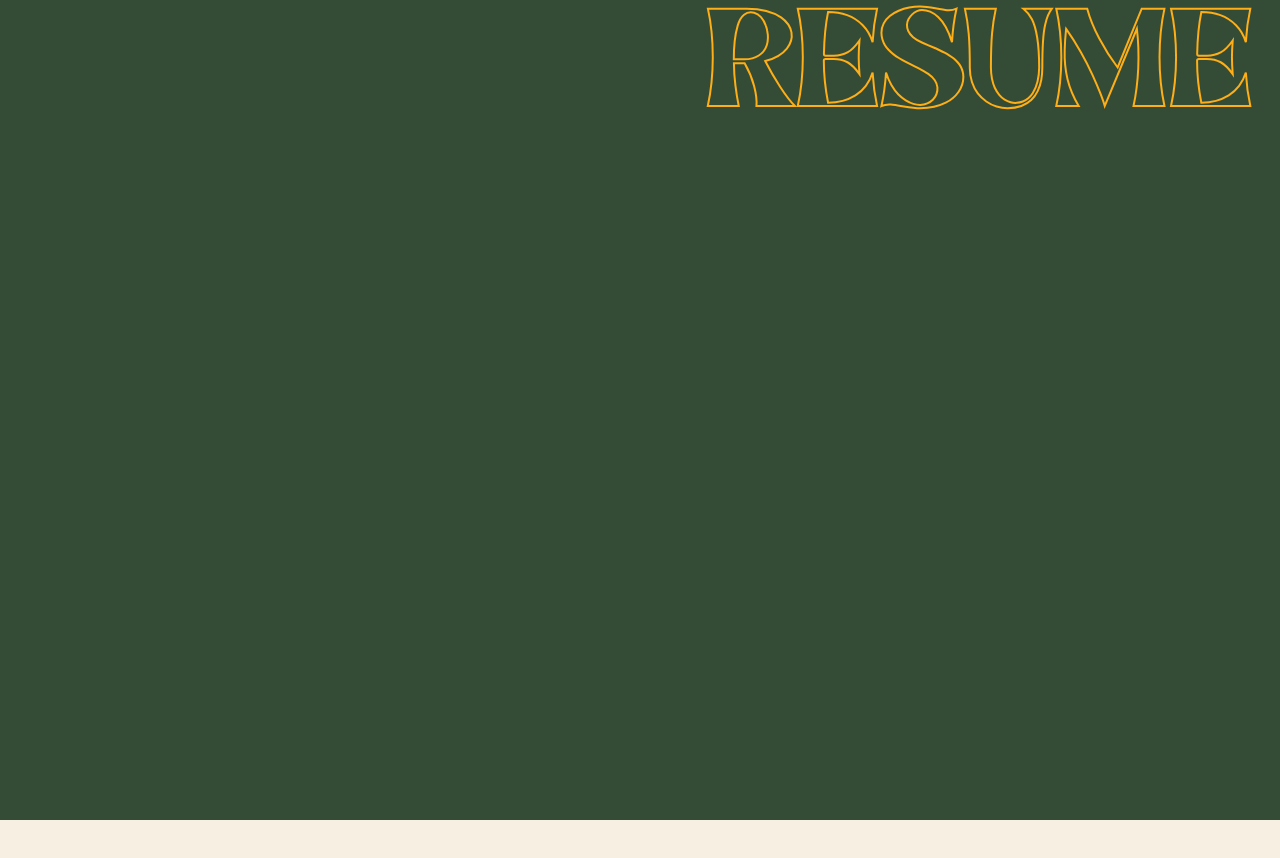
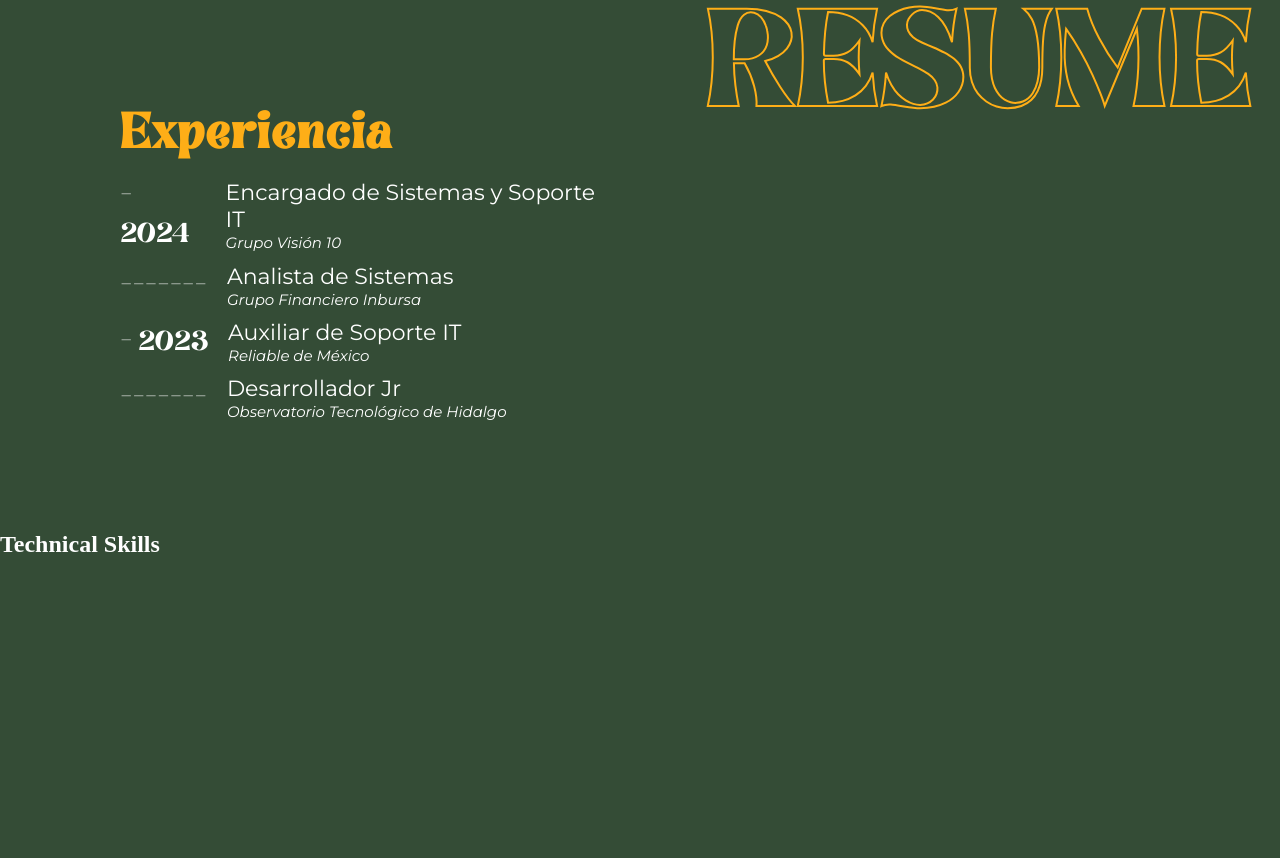
Before and after one commit to BranDev103/Portfolio-BGL, a plain HTML site: page index.html in a window 1280 px wide. Shown: the part 1730-2588 px from the top of the page. Drawn offline with nearby package versions, Linux system fonts and the light colour scheme.

Commit message:
Experiencia

```diff
--- a/assets/styles.css
+++ b/assets/styles.css
@@ -34,7 +34,8 @@ body {
 
 /************************* PRESENTACION ***************************************************/
 .presenta {
-  min-height: 100vh; /* */
+  min-height: 100vh;
+  /* */
   display: flex;
   flex-direction: column;
   justify-content: center;
@@ -42,7 +43,8 @@ body {
 }
 
 .container-p {
-  margin-top: 12em; /* */
+  margin-top: 12em;
+  /* */
   width: 80%;
   display: flex;
   flex-direction: column;
@@ -221,7 +223,7 @@ body {
   padding: 10px 0;
 }
 
-.contact_info{
+.contact_info {
   display: flex;
   flex-direction: column;
   margin: 0 2em;
@@ -248,7 +250,7 @@ body {
   background-color: #DB4437;
 }
 
-.fecha_nacimiento{
+.fecha_nacimiento {
   position: absolute;
   background-color: var(--color-orange);
   color: var(--color-black);
@@ -262,7 +264,7 @@ body {
   z-index: 4;
 }
 
-.nationality{
+.nationality {
   position: absolute;
   background-color: var(--color-orange);
   color: var(--color-black);
@@ -284,7 +286,7 @@ body {
   z-index: -1;
 }
 
-.contact .title_back{
+.contact .title_back {
   font-family: var(--font-titulos);
   color: transparent;
   -webkit-text-stroke: 2px var(--color-orange);
@@ -292,22 +294,57 @@ body {
   line-height: 1;
 }
 
-
 /*********** TERMINA ABOUT ME **************************************************************************************/
 
 /************** RESUME *********************************************************************************************/
 .resume {
+  width: 100%;
   min-height: 100vh;
   margin-top: 2em;
+  color: var(--color-text);
+
 }
 
+.container_resume {
+  width: 40%;
+  font-size: 22px;
+  margin: 5em;
+
+}
+
+.container_resume h2 {
+  font-size: 40px;
+  margin-left: 10px;
+  font-family: var(--font-titulos);
+  color: var(--color-orange);
+  letter-spacing: 2px;
+}
+
+.education {
+  display: flex;
+  flex-direction: row;
+  align-items: center;
+  font-family: var(--font-montserrat), sans-serif;
+  font-size: 22px;
+  font-weight: 400;
+  margin: 10px;
+  gap: 20px;
+}
+.education #year{
+  font-family: var(--font-titulos);
+}
+.education div p:nth-child(2)
+{
+  font-size: 15px;
+  font-style: italic;
+}
 
 
 
 /************** TERMINA RESUME *************************************************************************************/
 
 /************** WORK **********************************************************************************************/
-.work{
+.work {
   color: var(--color-black);
   background-color: var(--color-cream);
   min-height: 100vh;
--- a/index.html
+++ b/index.html
@@ -121,6 +121,47 @@
 
         <section class="resume" id="resume">
 
+            <div class="container_resume">
+                <h2>Experiencia</h2>
+                <div class="education">
+                    <p id="year">- 2024</p>
+                    <div>
+                    <p>Encargado de Sistemas y Soporte IT</p>
+                    <p>Grupo Visión 10</p>
+                </div>
+                </div>
+
+                <div class="education">
+                    <p id="year">-------</p>
+                    <div>
+                        <p>Analista de Sistemas</p>
+                        <p>Grupo Financiero Inbursa</p>
+                    </div>
+                </div>
+
+                <div class="education">
+                    <p id="year">- 2023</p>
+                    <div>
+                        <p>Auxiliar de Soporte IT</p>
+                        <p>Reliable de México</p>
+                    </div>
+                </div>
+
+                <div class="education">
+                    <p id="year">-------</p>
+                    <div>
+                        <p>Desarrollador Jr</p>
+                        <p>Observatorio Tecnológico de Hidalgo</p>
+                    </div>
+                </div>
+            </div>
+
+
+            <div class="skills">
+                <h2>Technical Skills</h2>
+
+            </div>
+
         </section>
 
 
```
